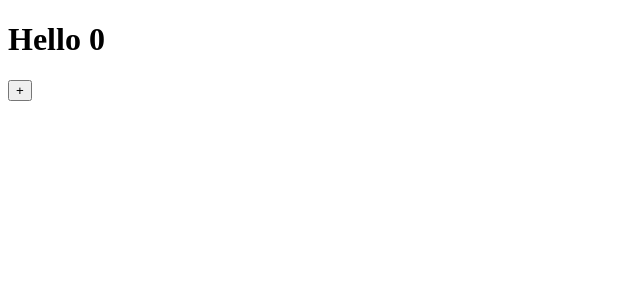
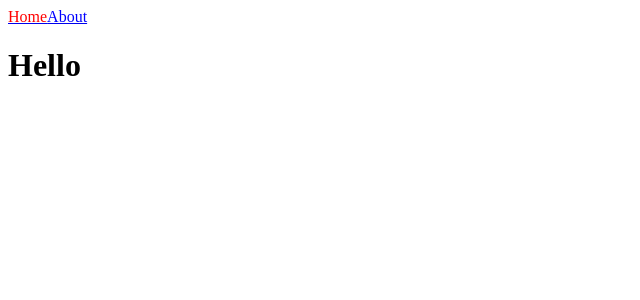
Before and after one commit to hayounSong/Next.Js_Study, a Next.js app: page / in a window 1280 px wide. Shown: the top 300 px of the page, without its empty margins (0-640 px from the left). Built offline with nearby package versions, Linux system fonts and the light colour scheme.

Commit message:
NextJS Routing

```diff
--- /dev/null
+++ b/components/NavBar.tsx
@@ -0,0 +1,18 @@
+import Link from "next/link"
+import { NextRouter, useRouter } from "next/router"
+export default function NavBar(){
+    const router:NextRouter=useRouter();
+    //현재 있는 페이지의 라우터 정보를 가져올 수 있다.
+    return(
+        <nav>
+            <Link href="/">
+           <span style={{color:router.pathname==="/"?"red":"blue"}}>Home</span>
+           </Link>
+
+           <Link href="/about">
+           <span  style={{color:router.pathname==="/about"?"red":"blue"}}>About</span>
+           </Link>
+
+        </nav>
+    )
+}
--- a/pages/index.tsx
+++ b/pages/index.tsx
@@ -1,10 +1,12 @@
-import {useState} from "react"
+import NavBar from "../components/NavBar"
+
 export default function Home(){
-  const [counter,setCounter] =useState<number>(0);
+
   return (
   <div>
-    <h1>Hello {counter}</h1>
-    <button onClick={()=>setCounter((prev):number=>prev+1)}>+</button>
+    <NavBar></NavBar>
+    <h1>Hello </h1>
+
   </div>)
 }
 
```
Also changed, not shown: pages/about.tsx (+6 -1 lines).
